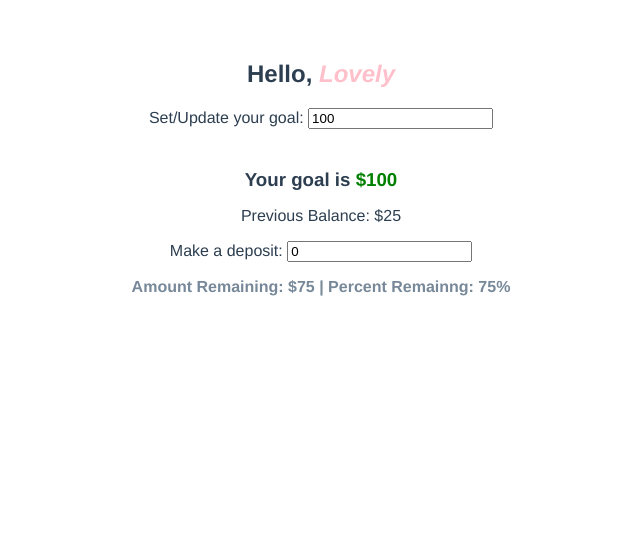
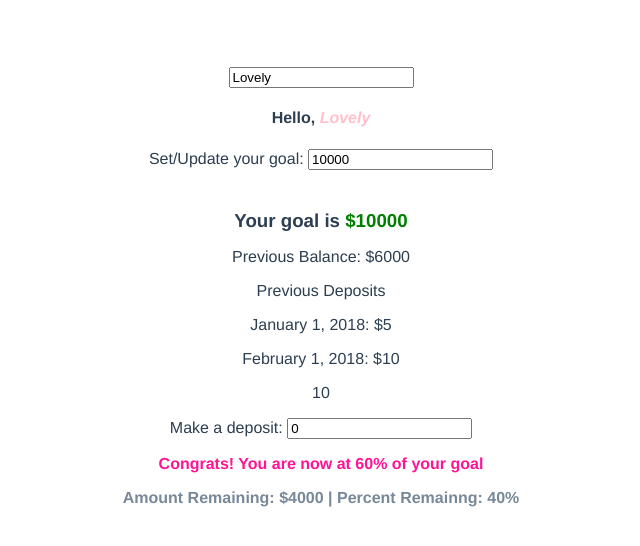
Before and after one commit to KileyDowling/VueSpike, a Vue app: page / in a window 1280 px wide. Shown: the top 546 px of the page, without its empty margins (319-959 px from the left). Built offline with nearby package versions, Linux system fonts and the light colour scheme.

Commit message:
adding deposit

```diff
--- a/src/App.vue
+++ b/src/App.vue
@@ -7,11 +7,13 @@
 
 <script>
 import HelloLovely from "./components/HelloLovely.vue";
+import Deposit from "./components/Deposit.vue";
 
 export default {
   name: "app",
   components: {
-    HelloLovely
+    HelloLovely,
+    Deposit
   }
 };
 </script>
--- /dev/null
+++ b/src/components/Deposit.vue
@@ -0,0 +1,41 @@
+<template>
+  <div><p>{{deposit.date}}: ${{deposit.amount}}</p>
+    </div>
+</template>
+
+<script>
+export default {
+  name: "Deposit",
+  props: ["deposit"]
+};
+</script>
+
+<!-- Add "scoped" attribute to limit CSS to this component only -->
+<style scoped>
+h3 {
+  margin: 40px 0 0;
+}
+ul {
+  list-style-type: none;
+  padding: 0;
+}
+li {
+  display: inline-block;
+  margin: 0 10px;
+}
+a {
+  color: #42b983;
+}
+.name {
+  color: pink;
+  font-style: italic;
+}
+.progress {
+  color: deeppink;
+  font-weight: bold;
+}
+.reverseProgress {
+  color: lightslategray;
+  font-weight: bold;
+}
+</style>
--- a/src/components/HelloLovely.vue
+++ b/src/components/HelloLovely.vue
@@ -1,25 +1,54 @@
 <template>
   <div class="hello">
-   <div class="intro"> <h2>{{ msg }} <span class="name">{{name}}</span></h2></div>
+   <div class="intro">
+       <h2><input v-model="name"  type="text" placeholder="update your name" /></h2>
+       <h4>{{ msg }} <span class="name">{{name}}</span></h4></div>
 
       <p>Set/Update your goal:
   <input v-model="goal"  type="number" placeholder="enter your goal here" /> </p>
   <h3><b>Your goal is <span style="color: green">${{goal}}</span></b></h3>
 
   <p> Previous Balance: ${{previousProgress}}  <span v-if="previousProgress!=getLatest || getLatest==0 "> | Current Balance: ${{getLatest}}</span></p>
+  <p>Previous Deposits</p>
+   <Deposit v-for="deposit in list"
+                    :deposit="deposit"
+                    :key="deposit.id" />
 
+<p>{{calculateDeposits()}}</p>
  <p>Make a deposit: <input v-model="addedValue" type="number" placeholder="add your latest deposit" /> </p>
 
   <div class="reverseProgress">
-    <!--<p class="progress">Congrats! You are now at {{percentProgress}} of your goal</p> -->
+    <p class="progress">Congrats! You are now at {{percentProgress}} of your goal</p>
 
   <p>Amount Remaining: <span id="goal">{{remainingToGoal}} </span>| Percent Remainng: <span id="percent">{{remainingToGoalPercent}}</span></p></div>
     </div>
 </template>
 
 <script>
+import Deposit from "./Deposit.vue";
+
 export default {
   name: "HelloLovely",
+  components: {
+    Deposit
+  },
+  data() {
+    return {
+      list: [
+        {
+          id: 1,
+          amount: 5,
+          date: "January 1, 2018"
+        },
+        {
+          id: 2,
+          amount: 10,
+          date: "February 1, 2018"
+        }
+      ],
+      deposit: ""
+    };
+  },
 
   props: {
     msg: {
@@ -32,11 +61,11 @@ export default {
     },
     previousProgress: {
       type: Number,
-      default: 25
+      default: 6000
     },
     goal: {
       type: Number,
-      default: 100
+      default: 10000
     },
     progress: Number,
     addedValue: {
@@ -53,6 +82,23 @@ export default {
   methods: {
     calculatePercentToGoal: function() {
       this.percentToGoal = Math.round((this.latest / this.goal) * 100);
+    },
+
+    sumDeposits: function(total, num) {
+      return total + num;
+    },
+
+    calculateDeposits: function() {
+      let tot = [];
+
+      Object.entries(this.list).forEach(function(key, deposit) {
+        if (key[deposit].amount != undefined) {
+          tot.push(key[deposit].amount);
+        }
+      });
+
+      var totValue = tot.reduce(this.sumDeposits);
+      return totValue;
     }
   },
 
```
